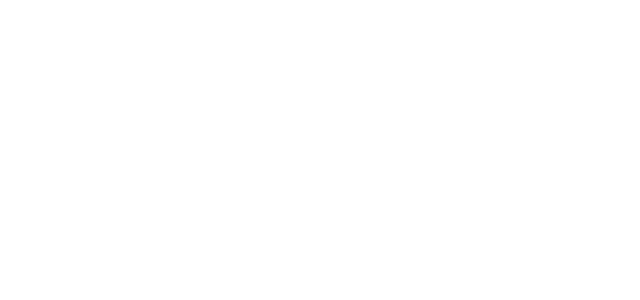
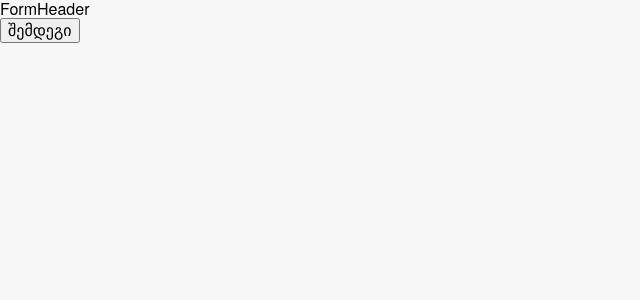
Before and after one commit to avetisovi/redberry-bootcamp-assignment, a React (Create React App) app: page /#/form in a window 1280 px wide. Before the commit this address had no page. Shown: the top 300 px of the page, without its empty margins (0-640 px from the left). Built offline with nearby package versions, Linux system fonts and the light colour scheme; a web font is replaced by a local one.

Commit message:
added form steps

```diff
--- a/src/App.js
+++ b/src/App.js
@@ -3,6 +3,7 @@
 
 import { HashRouter, Routes, Route } from 'react-router-dom';
 import Landing from './pages/Landing';
+import Form from './pages/Form';
 
 function App() {
   return (
@@ -10,6 +11,7 @@
       <HashRouter>
         <Routes>
           <Route path="/" element={<Landing />} />
+          <Route path="/form" element={<Form />} />
         </Routes>
       </HashRouter>
     </div>
--- /dev/null
+++ b/src/components/CoworkerInfo.jsx
@@ -0,0 +1,11 @@
+import React from 'react';
+
+const CoworkerInfo = ({ nextStep }) => {
+  return (
+    <div>
+      <button onClick={nextStep}>შემდეგი</button>
+    </div>
+  );
+};
+
+export default CoworkerInfo;
--- /dev/null
+++ b/src/components/FormHeader.jsx
@@ -0,0 +1,7 @@
+import React from 'react';
+
+const FormHeader = () => {
+  return <div>FormHeader</div>;
+};
+
+export default FormHeader;
--- /dev/null
+++ b/src/components/LaptopInfo.jsx
@@ -0,0 +1,12 @@
+import React from 'react';
+
+const LaptopInfo = ({ prevStep, handleConfirmation }) => {
+  return (
+    <div>
+      <button onClick={prevStep}>უკან</button>
+      <button onClick={handleConfirmation}>დამახსოვრება</button>
+    </div>
+  );
+};
+
+export default LaptopInfo;
--- /dev/null
+++ b/src/pages/Form.jsx
@@ -0,0 +1,94 @@
+import React, { useState } from 'react';
+import CoworkerInfo from '../components/CoworkerInfo';
+import LaptopInfo from '../components/LaptopInfo';
+import FormHeader from '../components/FormHeader';
+
+const Form = () => {
+  // form steps
+
+  const [step, setStep] = useState(1);
+
+  const prevStep = () => {
+    setStep((prev) => prev - 1);
+  };
+
+  const nextStep = () => {
+    setStep((prev) => prev + 1);
+  };
+
+  // Coworker information
+  const [firstName, setFirstName] = useState('');
+  const [lastName, setLastName] = useState('');
+  const [team, setTeam] = useState('');
+  const [position, setPosition] = useState('');
+  const [email, setEmail] = useState('');
+  const [phoneNumber, setPhoneNumber] = useState('');
+
+  // Laptop information
+  const [laptopImg, setLaptopImg] = useState(null);
+  const [laptopName, setLaptopName] = useState('');
+  const [laptopBrand, setLaptopBrand] = useState('');
+  const [cpu, setCpu] = useState('');
+  const [cpuCore, setCpuCore] = useState('');
+  const [cpuThread, setCpuThread] = useState('');
+  const [ram, setRam] = useState('');
+  const [memoryType, setMemoryType] = useState(null);
+  const [purchaseDate, setPurchaseDate] = useState('');
+  const [price, setPrice] = useState('');
+  const [laptopCondition, setLaptopCondition] = useState(null);
+
+  const values = {
+    firstName,
+    lastName,
+    team,
+    position,
+    email,
+    phoneNumber,
+    laptopImg,
+    laptopName,
+    laptopBrand,
+    cpu,
+    cpuCore,
+    cpuThread,
+    ram,
+    memoryType,
+    purchaseDate,
+    price,
+    laptopCondition
+  };
+
+  const setValues = {
+    setFirstName,
+    setLastName,
+    setTeam,
+    setPosition,
+    setEmail,
+    setPhoneNumber,
+    setLaptopImg,
+    setLaptopName,
+    setLaptopBrand,
+    setCpu,
+    setCpuCore,
+    setCpuThread,
+    setRam,
+    setMemoryType,
+    setPurchaseDate,
+    setPrice,
+    setLaptopCondition
+  };
+
+  const handleConfirmation = () => {};
+
+  return (
+    <div>
+      <FormHeader step={step} />
+      {step === 1 ? (
+        <CoworkerInfo {...{ values, setValues, nextStep }} />
+      ) : (
+        <LaptopInfo {...{ values, setValues, prevStep, handleConfirmation }} />
+      )}
+    </div>
+  );
+};
+
+export default Form;
--- a/src/pages/Landing.jsx
+++ b/src/pages/Landing.jsx
@@ -16,7 +16,7 @@
         <img className="landing-img" src={landingDesktop} alt="" />
       </picture>
       <div className="landing-links">
-        <Link to="/" className="landing-link">
+        <Link to="/form" className="landing-link">
           ჩანაწერის დამატება
         </Link>
         <Link to="/" className="landing-link">
--- a/src/styles/index.scss
+++ b/src/styles/index.scss
@@ -16,6 +16,7 @@
   font-family: 'HelveticaNeue';
   font-weight: 500;
   margin: 0;
+  background-color: #f7f7f7;
 }
 
 .App {
--- a/src/styles/pages/landing.scss
+++ b/src/styles/pages/landing.scss
@@ -1,5 +1,6 @@
 .landing {
   &-page {
+    background-color: #fff;
     padding: 15px;
     display: flex;
     flex-direction: column;
```
Also changed, not shown: src/pages/Success.jsx (added, +7 -0 lines).
